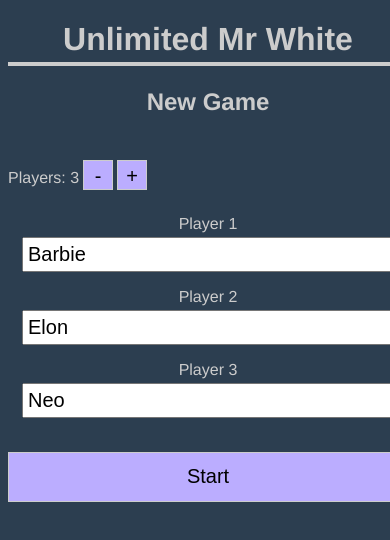
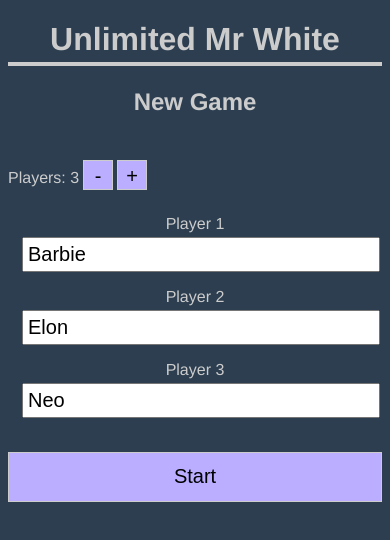
Before and after one commit to metalcarratt/unlimited-mr-white, a Vue app: page /play in a window 390 px wide. Shown: the top 540 px of the page. Built offline with nearby package versions, Linux system fonts and the light colour scheme.

Commit message:
fix centering of page

```diff
--- a/src/App.vue
+++ b/src/App.vue
@@ -14,6 +14,12 @@ export default {
 #app {
   width: 400px;
   margin: 0 auto;
+}
+
+@media (max-width: 400px) {
+  #app {
+    width: 100%;
+  }
 }
 
 body {
```
Also changed, not shown: 6 other files (tests, documents, lock files or other folders).
